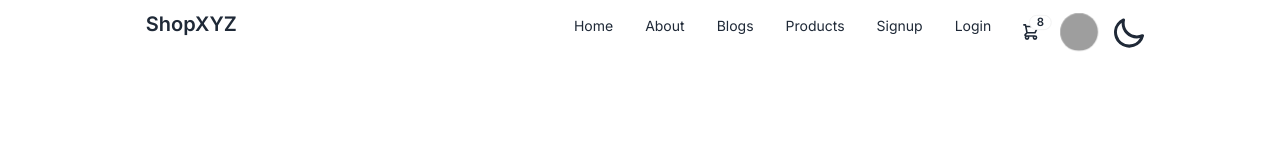
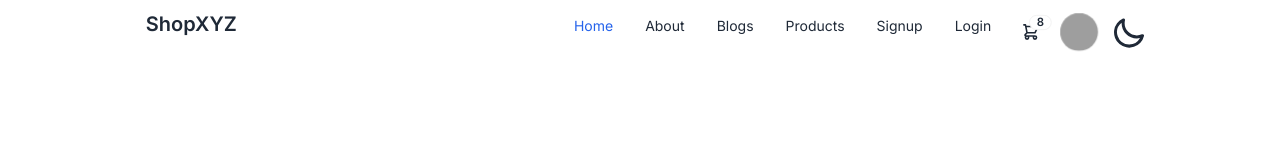
Before and after one commit to Turjo99/ShopXYZ, a Next.js app: page / in a window 1280 px wide. Shown: the top 160 px of the page. Built offline with nearby package versions, Linux system fonts and the light colour scheme; grey boxes are pictures that could not be loaded.

Commit message:
implemented active path using usePathname hook

```diff
--- a/components/Navbar.jsx
+++ b/components/Navbar.jsx
@@ -3,11 +3,15 @@ import React from "react";
 import Link from "next/link";
 import { afterLoginNavData, beforeLoginNavData } from "@/data/navData";
 import useTheme from "@/hooks/useTheme";
+import { usePathname } from "next/navigation";
 const user = null;
 const navData = user ? afterLoginNavData : beforeLoginNavData;
 
 const Navbar = () => {
   const { theme, toggleTheme } = useTheme();
+  const currentPath = usePathname();
+  console.log(currentPath);
+
   return (
     <div className=" flex justify-around bg-base-100">
       <div className="flex sm:justify-around">
@@ -34,7 +38,16 @@ const Navbar = () => {
           >
             {navData.map(({ path, title }) => (
               <li key={path}>
-                <Link href={path}>{title}</Link>
+                <Link
+                  className={`${
+                    path === currentPath
+                      ? " text-blue-600"
+                      : " transition-colors hover:text-red-400"
+                  }`}
+                  href={path}
+                >
+                  {title}
+                </Link>
               </li>
             ))}
           </ul>
@@ -141,7 +154,16 @@ const Navbar = () => {
         <ul className="menu menu-horizontal px-1">
           {navData.map(({ path, title }) => (
             <li key={path}>
-              <Link href={path}>{title}</Link>
+              <Link
+                className={`${
+                  path === currentPath
+                    ? " text-blue-600"
+                    : " transition-colors hover:text-red-400"
+                }`}
+                href={path}
+              >
+                {title}
+              </Link>
             </li>
           ))}
 
```
